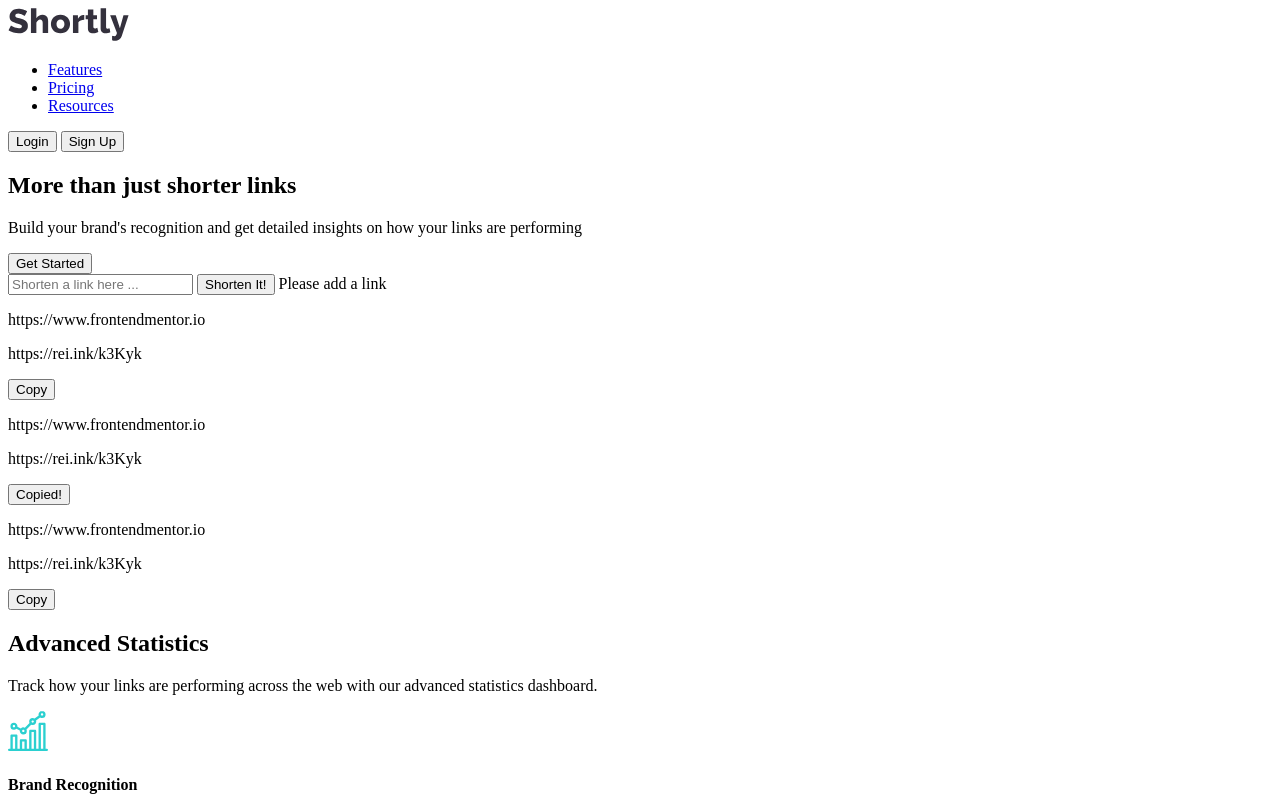
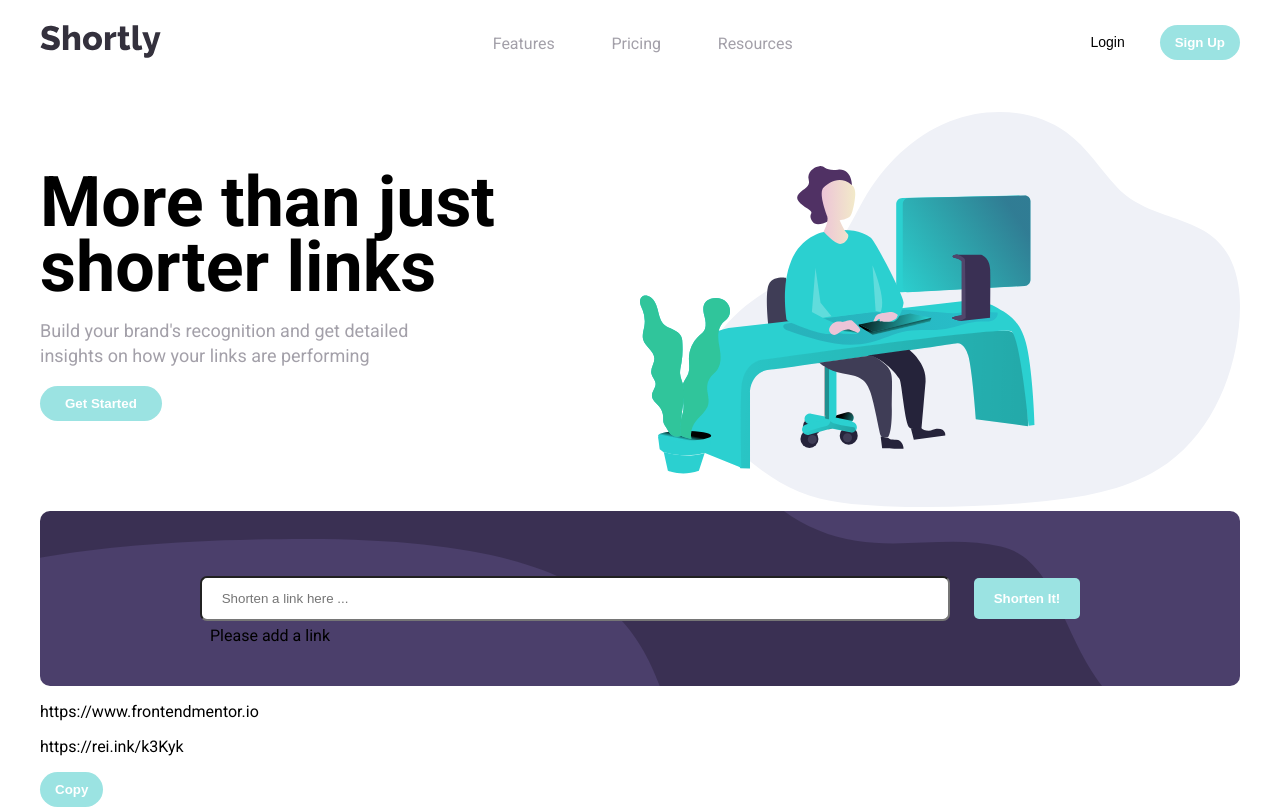
Before and after one commit to 1rudskoy1/Short_Link, a plain HTML site: page index.html in a window 1280 px wide. Shown: the top 810 px of the page. Drawn offline with Linux system fonts and the light colour scheme.

Commit message:
css code

```diff
--- a/css/main.css
+++ b/css/main.css
@@ -0,0 +1,137 @@
+body {
+  font-family: "Roboto", sans-serif;
+}
+.container {
+  max-width: 1200px;
+  margin: 0 auto;
+}
+
+.navbar {
+  display: flex;
+  justify-content: space-between;
+  margin-top: 25px;
+}
+.items {
+  display: flex;
+  justify-content: space-between;
+  list-style: none;
+  width: 300px;
+  margin: 0;
+  align-items: center;
+}
+
+.item__link {
+  color: #a3a0a9;
+  font-weight: 400;
+  text-decoration: none;
+  transition: 0.5s;
+  position: relative;
+  display: block;
+}
+
+.item__link::after {
+  position: absolute;
+  content: "";
+  top: 100%;
+  left: 0;
+  width: 100%;
+  height: 3px;
+  background: #3498db;
+  transform: scaleX(0);
+  transform-origin: right;
+  transition: transform 0.5s;
+}
+
+.item__link:hover {
+  color: black;
+}
+
+.item__link:hover::after {
+  transform: scaleX(1);
+  transform-origin: left;
+}
+
+.btn {
+  color: white;
+  background-color: #9be3e2;
+  cursor: pointer;
+  border-radius: 20px;
+  border: none;
+  font-weight: 600;
+  padding: 10px 15px;
+}
+
+.navbar-buttons__login {
+  background-color: transparent;
+  border: none;
+  font-weight: 500;
+  margin-right: 25px;
+  font-size: 14px;
+  color: black;
+  cursor: pointer;
+}
+
+.wrap {
+  display: flex;
+  justify-content: space-between;
+}
+.offer {
+}
+.offer__header {
+  font-size: 70px;
+  line-height: 65px;
+  font-weight: bold;
+  margin-bottom: 0;
+}
+
+.under-header {
+  margin-top: 50px;
+}
+.offer__text {
+  color: #a3a0a9;
+  line-height: 25px;
+  font-size: 18px;
+  max-width: 400px;
+}
+.offer .btn {
+  padding: 10px 25px;
+}
+.background-header__img {
+  max-width: 600px;
+}
+.area-input {
+  width: 100%;
+  height: 175px;
+  background: url("../images/bg-shorten-desktop.svg") no-repeat center;
+  background-size: cover;
+  background-color: #3a3053;
+  display: flex;
+  align-items: center;
+  border-radius: 10px;
+}
+
+.action {
+  text-align: center;
+  width: 100%;
+  position: relative;
+}
+
+.action__input {
+  border-radius: 7px;
+  padding-left: 20px;
+  box-sizing: border-box;
+  width: 100%;
+  max-width: 750px;
+  height: 45px;
+}
+
+.action__button {
+  border-radius: 5px;
+  padding: 13px 20px;
+  margin-left: 20px;
+}
+.action__error {
+  position: absolute;
+  top: 50px;
+  left: 170px;
+}
--- a/index.html
+++ b/index.html
@@ -6,6 +6,12 @@
     <meta http-equiv="X-UA-Compatible" content="IE=edge">
     <meta name="viewport" content="width=device-width, initial-scale=1.0">
     <link rel="stylesheet" href="./css/main.css">
+    <link rel="icon" href="./images/favicon-32x32.png" />
+    <link rel="preconnect" href="https://fonts.googleapis.com">
+    <link rel="preconnect" href="https://fonts.gstatic.com" crossorigin>
+    <link
+        href="https://fonts.googleapis.com/css2?family=Roboto:ital,wght@0,100;0,300;0,400;0,500;0,700;0,900;1,100;1,300;1,400;1,500;1,700;1,900&display=swap"
+        rel="stylesheet">
     <title>Short Cut</title>
 </head>
 
@@ -28,8 +34,8 @@
                     </li>
                 </ul>
                 <div class="navbar-buttons">
-                    <button type="navbar-buttons__login" class="">Login</button>
-                    <button type="navbar-buttons__up btn" class="">Sign Up</button>
+                    <button class="navbar-buttons__login">Login</button>
+                    <button class="navbar-buttons__up btn">Sign Up</button>
                 </div>
             </nav>
         </div>
@@ -43,6 +49,9 @@
                         are performing</p>
                     <button class="btn">Get Started</button>
                 </div>
+                <div class="background-header">
+                    <img class="background-header__img" src="./images/illustration-working.svg" alt="">
+                </div>
             </div>
         </div>
     </section>
@@ -51,7 +60,7 @@
             <div class="area-input">
                 <div class="action">
                     <input class="action__input" type="text" placeholder="Shorten a link here ...">
-                    <button class="action__button">Shorten It!</button>
+                    <button class="action__button btn">Shorten It!</button>
                     <span class="action__error">Please add a link</span>
                 </div>
             </div>
```
